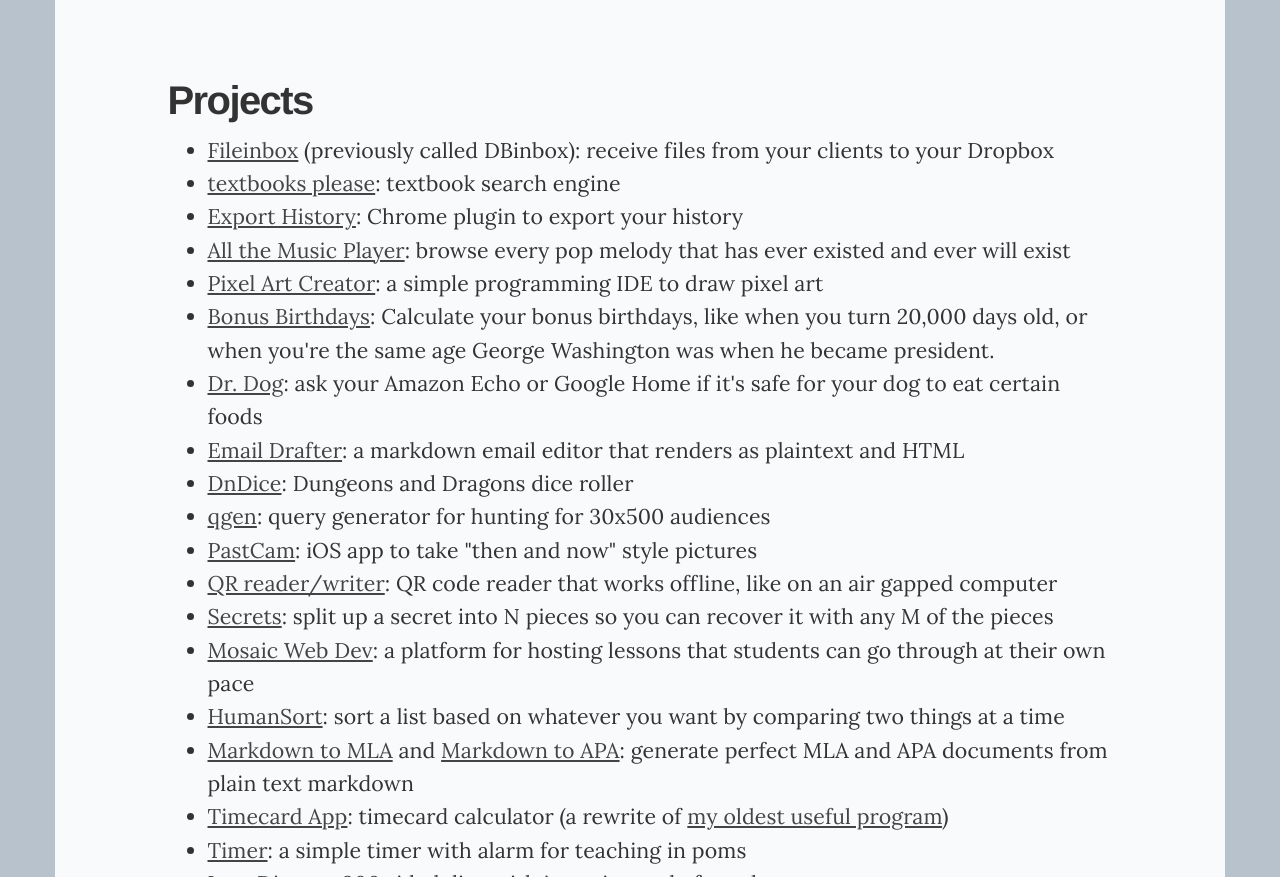
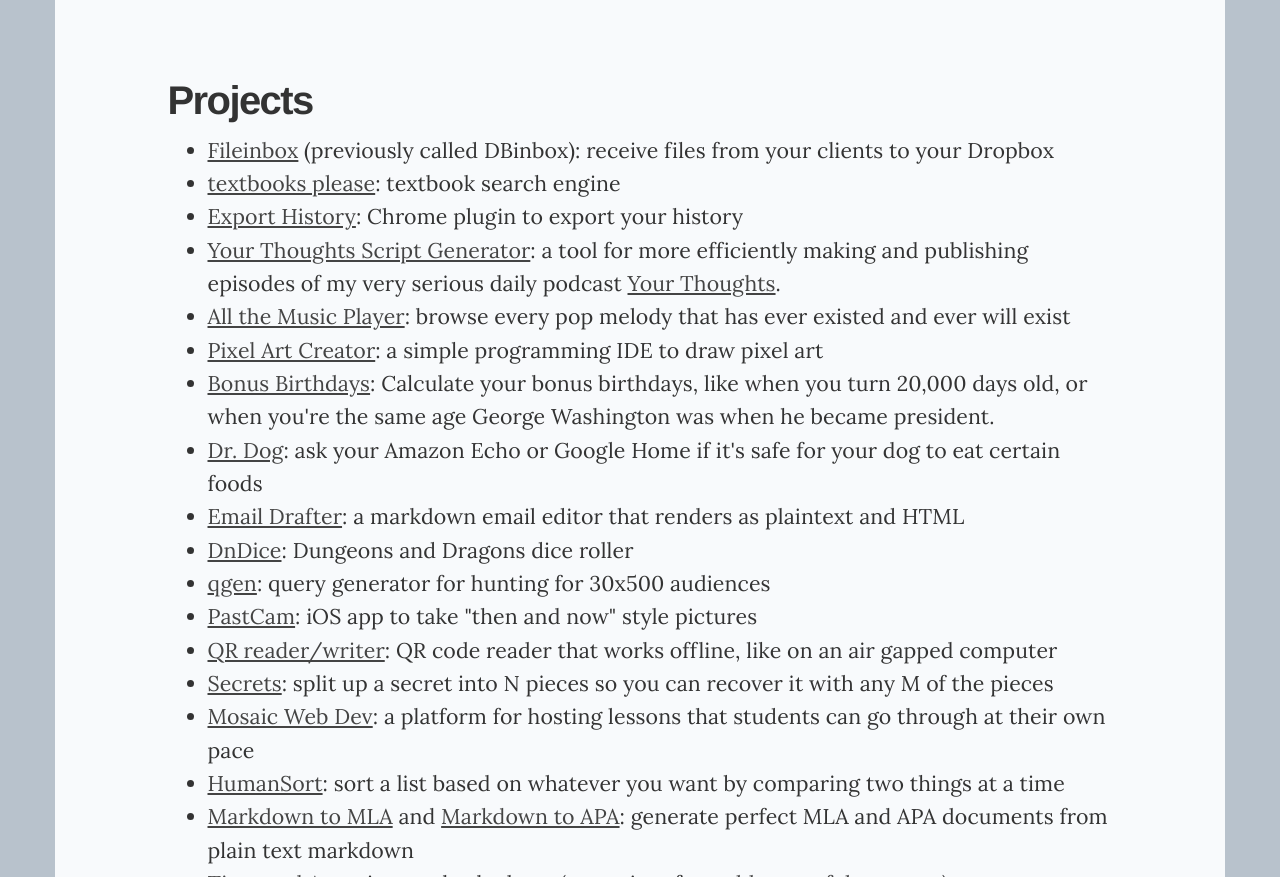
Before and after one commit to christiangenco/christiangenco.github.io, a Jekyll site: the page built from index.html, in a window 1280 px wide and 900 px high, scrolled down 1716 px, cut to the strip 23-900 px from the top of the window. Built offline with Jekyll 4.4.1, drawn with Linux system fonts in a browser that asks for light colours; nearby versions of some CDN libraries.

Commit message:
add link to gen.co/yt

```diff
--- a/index.html
+++ b/index.html
@@ -170,6 +170,10 @@
           href="https://chrome.google.com/webstore/detail/export-history/hcohnnbbiggngobheobhdipbgmcbelhh?hl=en-US"
           >Export History</a
         >: Chrome plugin to export your history
+      </li>
+      <li>
+        <a target="_blank" href="https://gen.co/yt">Your Thoughts Script Generator</a>:
+        a tool for more efficiently making and publishing episodes of my very serious daily podcast <a href="https://yourthoughts.fm">Your Thoughts</a>.
       </li>
       <li>
         <a target="_blank" href="https://gen.co/allthemusic/?notes=53325332">All the Music Player</a>:
```
